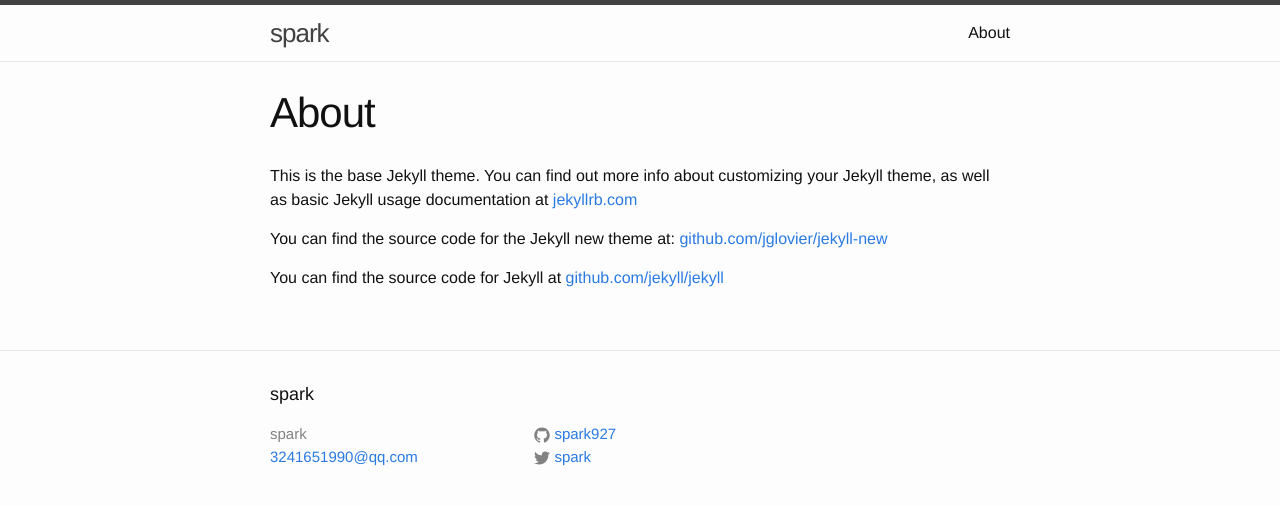
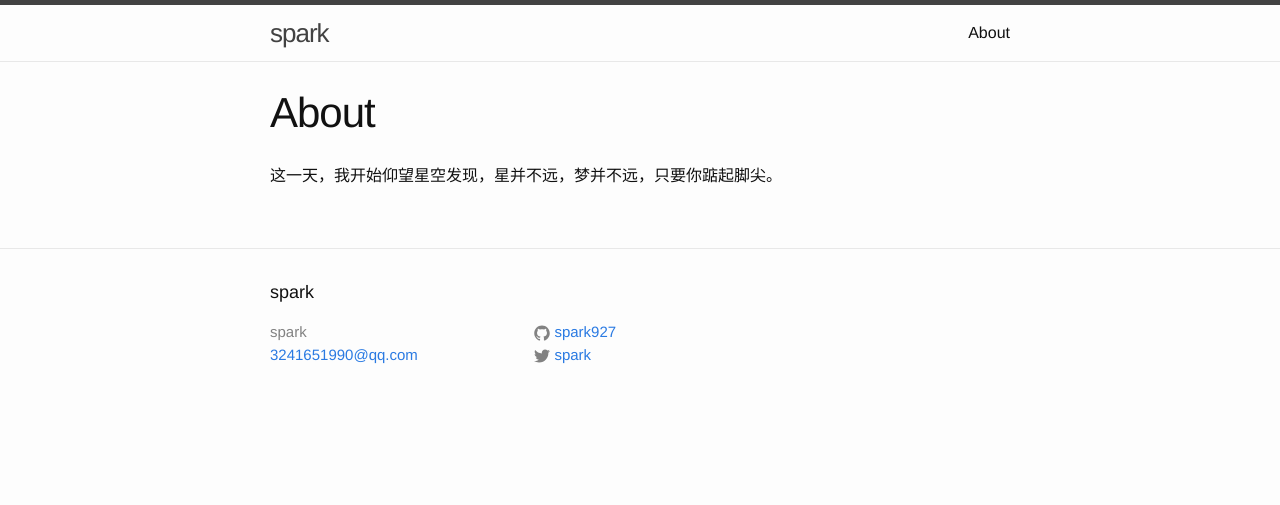
Before and after one commit to spark927/spark927.github.io, a Jekyll site: the page built from about.md, in a window 1280 px wide. Shown: the top 505 px of the page. Built offline with Jekyll 4.4.1, drawn with Linux system fonts in a browser that asks for light colours.

Commit message:
some page change

```diff
--- a/about.md
+++ b/about.md
@@ -4,8 +4,4 @@
 permalink: /about/
 ---
 
-This is the base Jekyll theme. You can find out more info about customizing your Jekyll theme, as well as basic Jekyll usage documentation at [jekyllrb.com](http://jekyllrb.com/)
-
-You can find the source code for the Jekyll new theme at: [github.com/jglovier/jekyll-new](https://github.com/jglovier/jekyll-new)
-
-You can find the source code for Jekyll at [github.com/jekyll/jekyll](https://github.com/jekyll/jekyll)
+这一天，我开始仰望星空发现，星并不远，梦并不远，只要你踮起脚尖。
--- a/index.html
+++ b/index.html
@@ -4,7 +4,7 @@
 
 <div class="home">
 
-  <h1 class="page-heading">Spark</h1>
+  <h1 class="page-heading">前路随长，尤可期许</h1>
 
   <ul class="post-list">
     {% for post in site.posts %}
```
